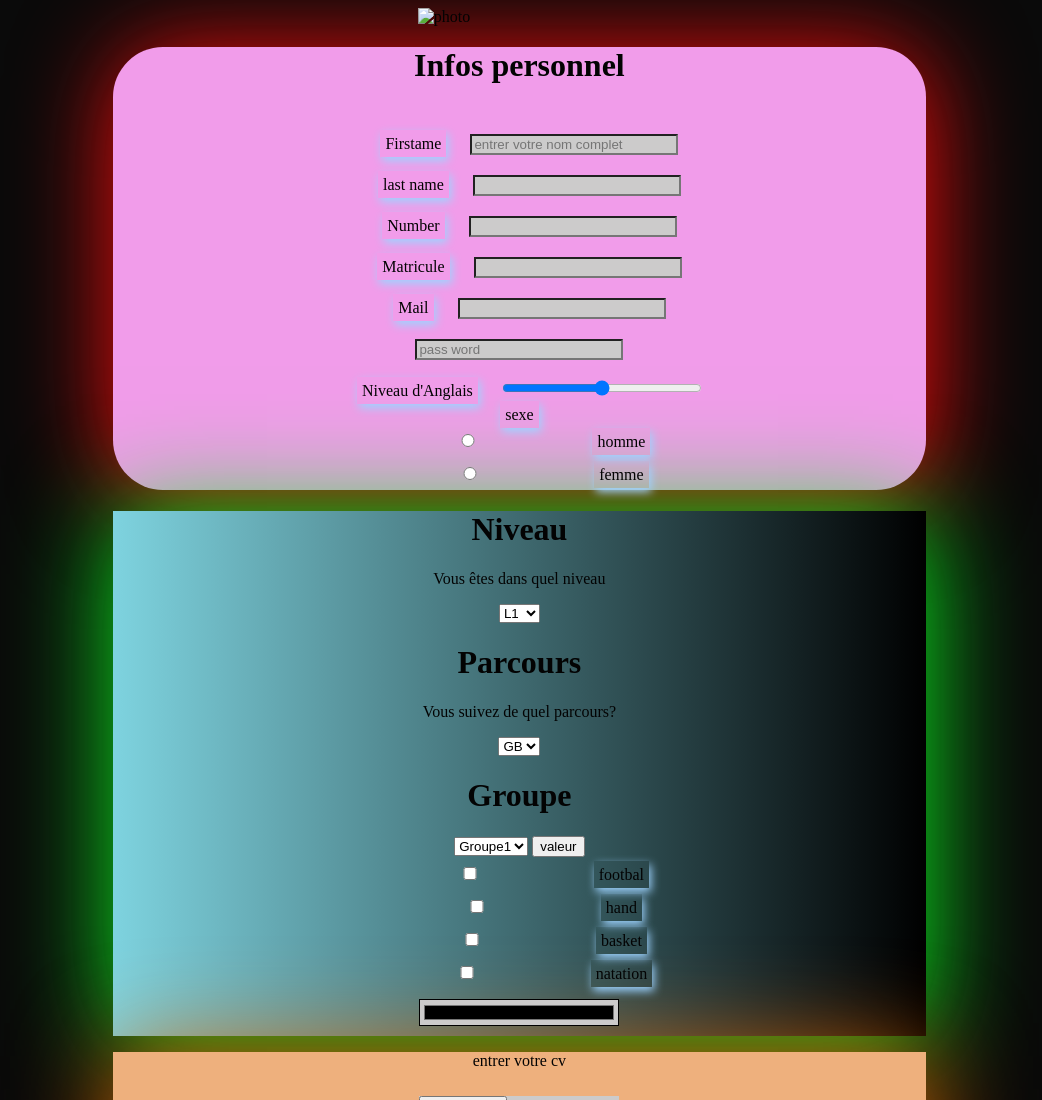
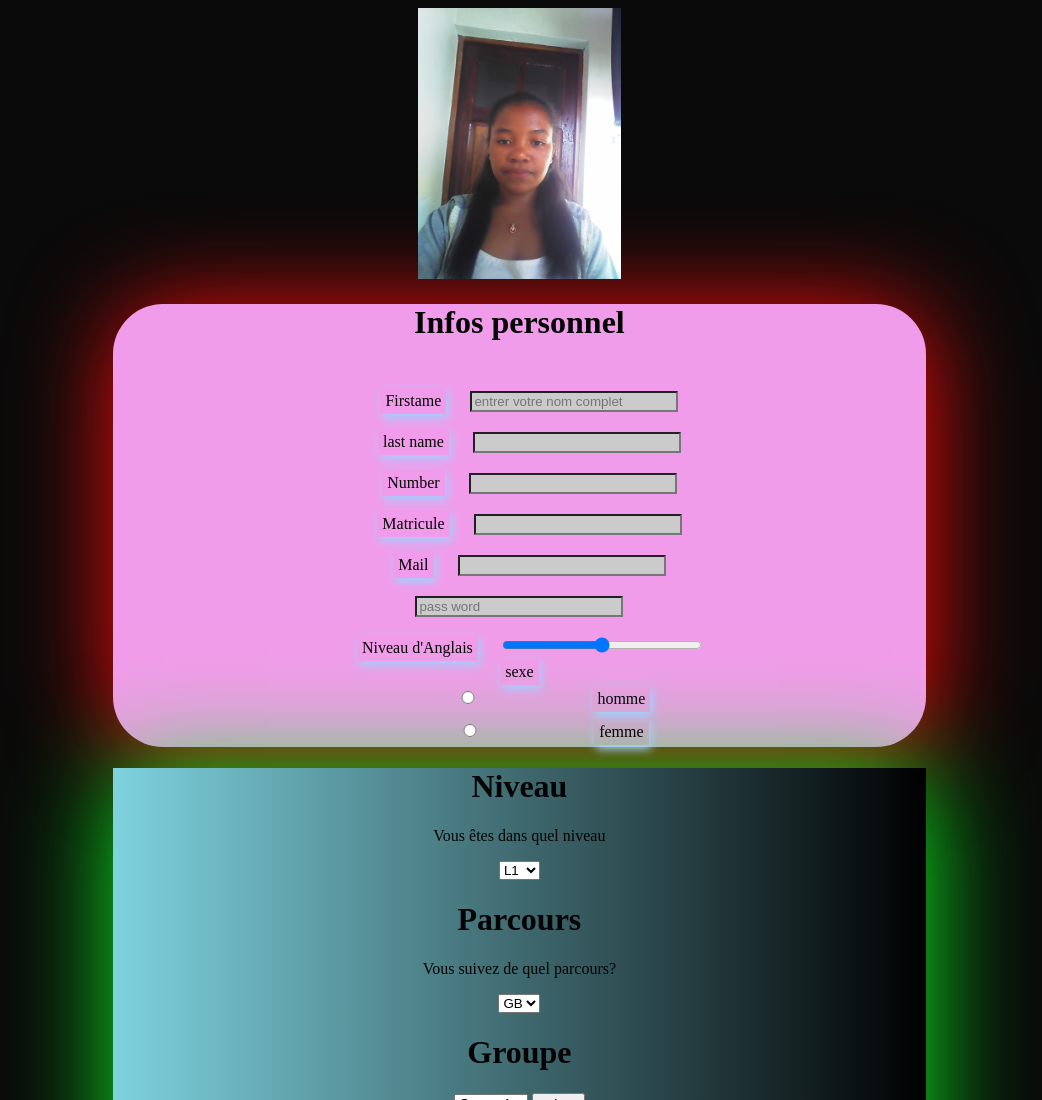
Before and after one commit to odettescoding/maformulairehtml, a plain HTML site: page index.html in a window 1280 px wide. Shown: the top 1100 px of the page, without its empty margins (143-1185 px from the left). Drawn offline with Linux system fonts and the light colour scheme.

Commit message:
ajout de dossier photo

```diff
--- a/index.html
+++ b/index.html
@@ -4,13 +4,13 @@
     <meta charset="UTF-8">
     <meta http-equiv="X-UA-Compatible" content="IE=edge">
     <meta name="viewport" content="width=device-width, initial-scale=1.0">
-    <link rel="shortcut icon" href="logo.ico" type="image/x-icon">
+    <link rel="shortcut icon" href="./photo/logo.ico" type="image/x-icon">
     <link rel="stylesheet" href="style.css">
     <title>Ma formulaire thml</title>
 </head>
 <body>
     <form >
-        <div id="image"><img src="DSC_2537.JPG" alt="photo"></div>
+        <div id="image"><img src="photo/DSC_2537.JPG" alt="photo"></div>
         <div id="info">
             <h1>Infos personnel</h1><br>
             <label for="nom">Firstame</label>
```
Also changed, not shown: photo/DSC_2537.JPG (added), photo/logo.ico (added).
